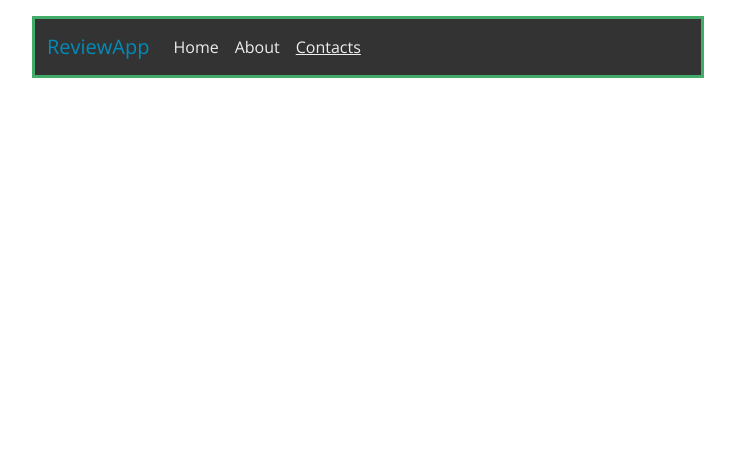
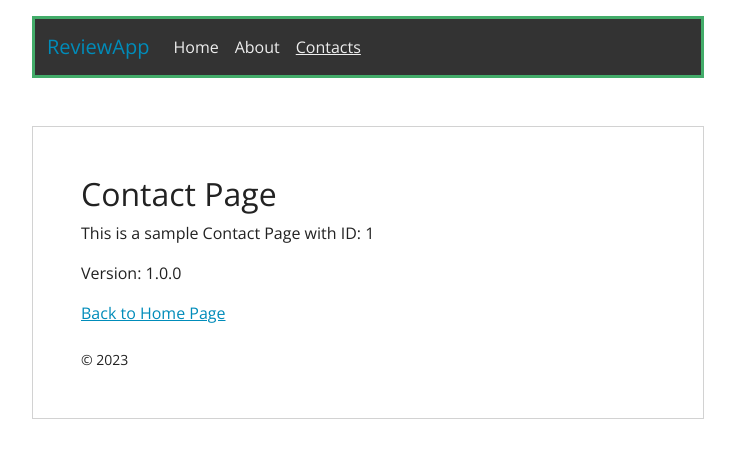
Before and after one commit to CollinsKippy/review-app-rt, a React (Create React App) app: page /contact/1 in a window 1280 px wide. Shown: the top 458 px of the page, without its empty margins (48-783 px from the left). Built offline with nearby package versions, Linux system fonts and the light colour scheme.

Commit message:
useParams

```diff
--- a/src/App.js
+++ b/src/App.js
@@ -66,7 +66,7 @@ function App() {
           ></Route>
 
           <Route path='/about' element={<AboutPage />} />
-          <Route path='/contact' element={<ContactPage />} />
+          <Route path='/contact/:id' element={<ContactPage />} />
         </Routes>
       </div>
     </Router>
--- a/src/components/Navbar.jsx
+++ b/src/components/Navbar.jsx
@@ -1,13 +1,10 @@
 import { NavLink } from 'react-router-dom';
 
 function Navbar() {
-
   return (
     <nav className='navbar navbar-expand-lg bg-dark mb-5 border border-success border-3'>
       <div className='container-fluid'>
-        <span className='navbar-brand text-primary'>
-          ReviewApp
-        </span>
+        <span className='navbar-brand text-primary'>ReviewApp</span>
         <button
           className='navbar-toggler bg-light border border-tertiary'
           type='button'
--- a/src/pages/ContactPage.jsx
+++ b/src/pages/ContactPage.jsx
@@ -1,11 +1,13 @@
 import React from 'react';
-import { Link } from 'react-router-dom';
+import { Link, useParams } from 'react-router-dom';
 
 function ContactPage() {
+  const { id } = useParams();
+
   return (
     <div className='card mb-5 p-5'>
       <h2>Contact Page</h2>
-      <p>This is a sample Contact Page</p>
+      <p>This is a sample Contact Page with ID: {id}</p>
       <p>Version: 1.0.0</p>
       <Link className='d-block mb-4' to='/'>
         Back to Home Page
```
